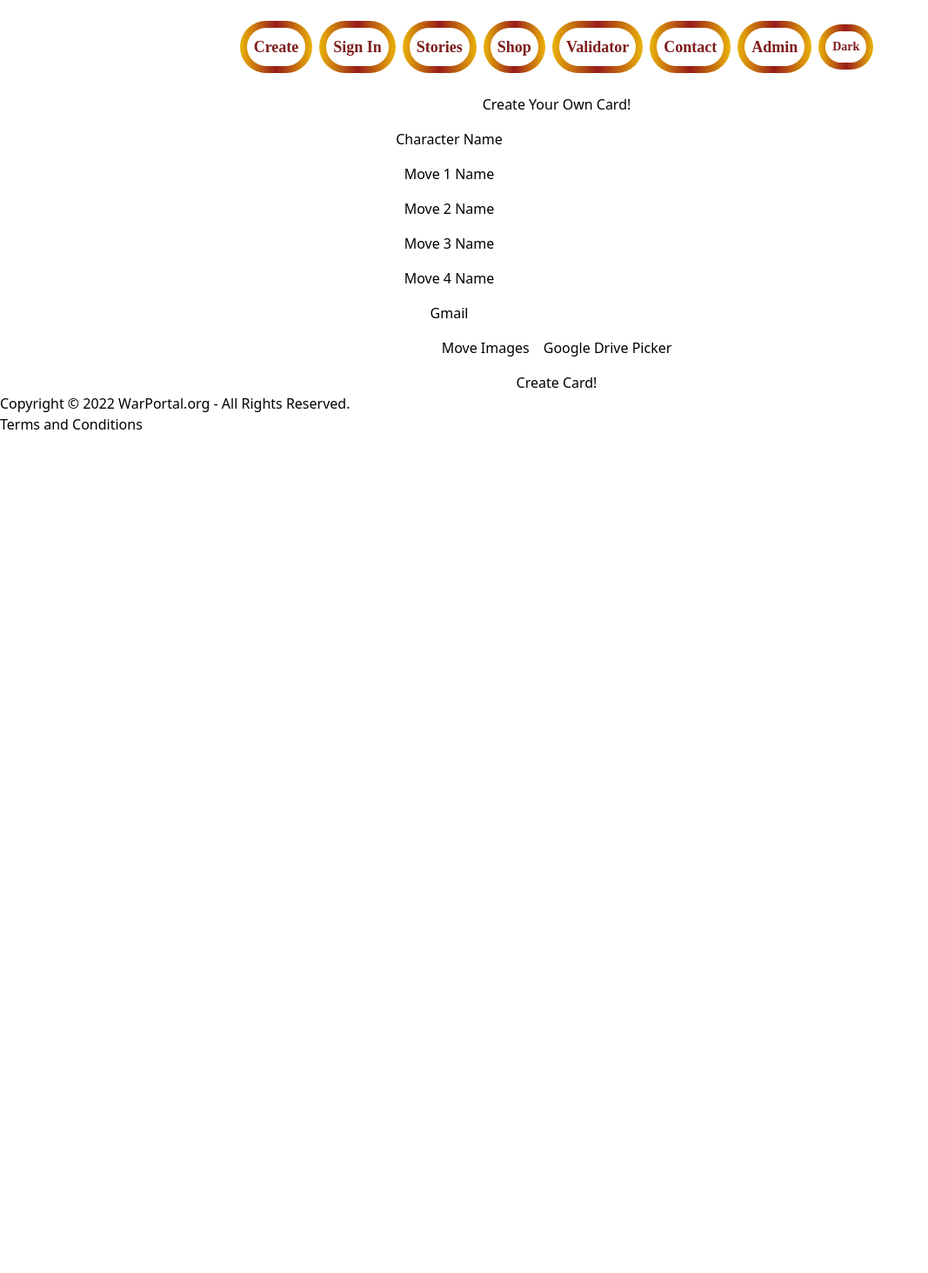
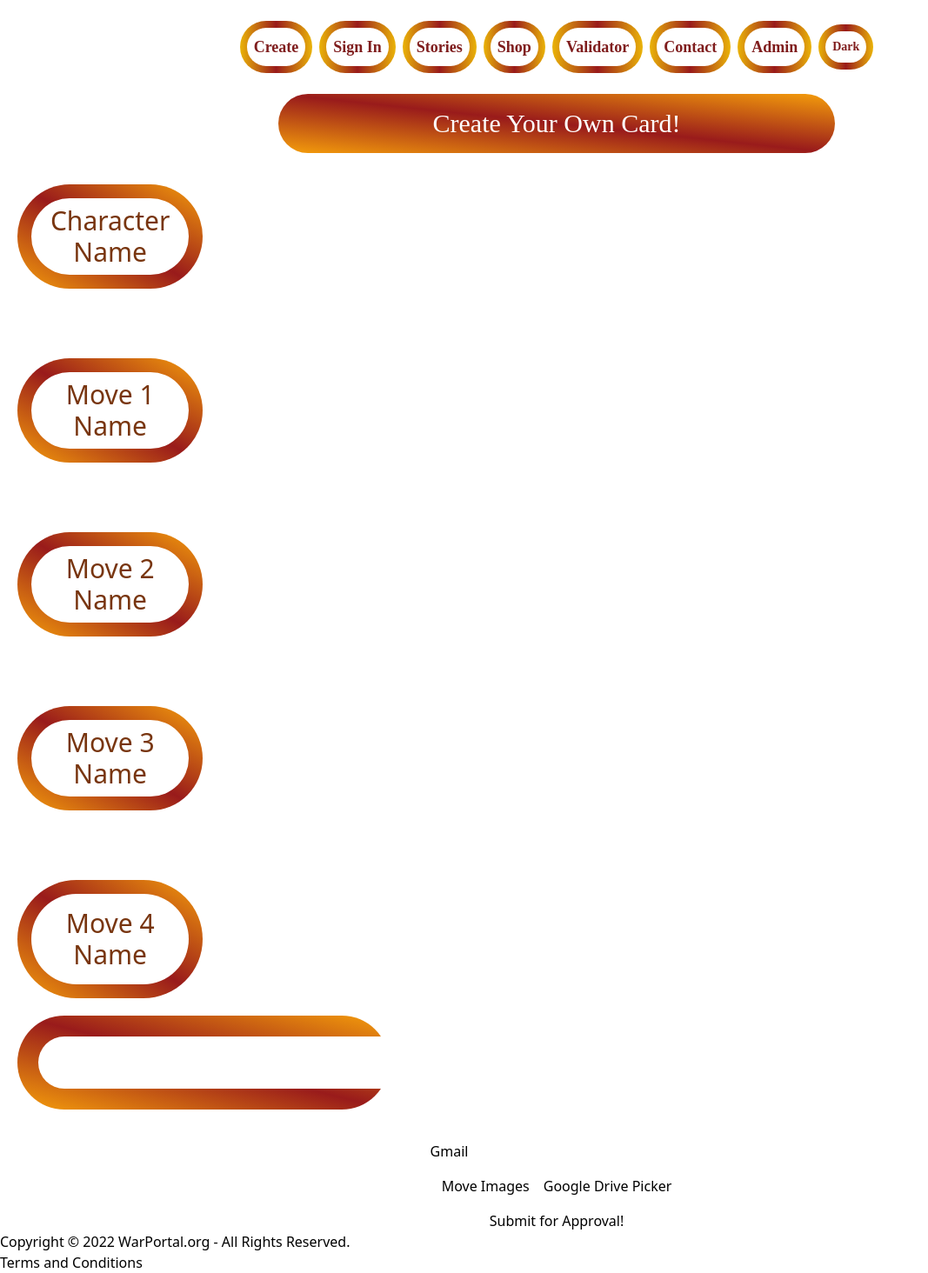
Before and after one commit to GithubWarPortal/GithubWarPortal, a React (Vite) app in the folder WarPortal/client/: page /Create in a window 1280 px wide. Shown: the whole page at 87% size, without its empty margins (0-1067 px from the left). Before the commit the page ends 800 px from the top, so only its background shows below. Built offline with nearby package versions, Linux system fonts and the light colour scheme; a web font is replaced by a local one.

Commit message:
started working on styling
starting css for the card form page

```diff
--- a/WarPortal/client/src/components/Create.jsx
+++ b/WarPortal/client/src/components/Create.jsx
@@ -1,41 +1,83 @@
 export function Create() {
   return (
-    <><div class="text-center flex-col flex m-auto justify-center ">
-      <header class="">
+    <>
+      <div class="bg-white dark:bg-black text-center flex-col flex m-auto justify-center ">
+        <header class="lg:p-4 lg:m-auto lg:text-3xl lg:w-1/2 font-zen  rounded-full  bg-white bg-gradient-to-tr m-auto from-amber-500  via-red-800 to-amber-500 p-2  text-white mt-3  ">
           <h1>Create Your Own Card!</h1>
         </header>
         <section>
-        <form  class="flex flex-col gap-4 mt-4">
-          <label htmlFor="Character Name" class="">
+          <form class="flex flex-col gap-4 mt-4">
+            <section>
+              <label htmlFor="Character Name">
+                <div class="lg:p-4 m-2 mt-2 lg:m-5 lg:text-3xl lg:w-1/6 w-1/3 rounded-full bg-gradient-to-tr  from-amber-500   via-red-800  to-amber-500 p-1 text-white hover:from-red-800 hover:via-amber-500 hover:to-red-800 ">
+                  <h1 class="p-2 bg-white rounded-full dark:bg-black text-amber-900 dark:text-amber-400">
                     Character Name
-            <input type="text" class="ml-4"></input>
+                  </h1>
+                </div>
               </label>
-          <label htmlFor="Move 1 Name" class="">
+              <input type="text" class=""></input>
+            </section>
+            <section>
+              {" "}
+              <label htmlFor="Move 1 Name">
+                <div class="lg:p-4 m-2 mt-2 lg:m-5 lg:text-3xl lg:w-1/6 w-1/3 rounded-full bg-gradient-to-tr  from-amber-500   via-red-800  to-amber-500 p-1 text-white hover:from-red-800 hover:via-amber-500 hover:to-red-800 ">
+                  <h1 class="p-2 bg-white rounded-full dark:bg-black text-amber-900 dark:text-amber-400">
                     Move 1 Name
-            <input type="text" class="ml-4"></input>
+                  </h1>
+                </div>
               </label>
-          <label htmlFor="Move 2 Name" class="">
+              <input type="text" class=""></input>
+            </section>
+            <section>
+              {" "}
+              <label htmlFor="Move 2 Name">
+                <div class="lg:p-4 m-2 mt-2 lg:m-5 lg:text-3xl lg:w-1/6 w-1/3 rounded-full bg-gradient-to-tr  from-amber-500   via-red-800  to-amber-500 p-1 text-white hover:from-red-800 hover:via-amber-500 hover:to-red-800 ">
+                  <h1 class="p-2 bg-white rounded-full dark:bg-black text-amber-900 dark:text-amber-400">
                     Move 2 Name
-            <input type="text" class="ml-4"></input>
+                  </h1>
+                </div>
               </label>
-          <label htmlFor="Move 3 Name" class="">
+              <input type="text" class=""></input>
+            </section>
+            <section>
+              {" "}
+              <label htmlFor="Move 3 Name">
+                <div class="lg:p-4 m-2 mt-2 lg:m-5 lg:text-3xl lg:w-1/6 w-1/3 rounded-full bg-gradient-to-tr  from-amber-500   via-red-800  to-amber-500 p-1 text-white hover:from-red-800 hover:via-amber-500 hover:to-red-800 ">
+                  <h1 class="p-2 bg-white rounded-full dark:bg-black text-amber-900 dark:text-amber-400">
                     Move 3 Name
-            <input type="text" class="ml-4"></input>
+                  </h1>
+                </div>
               </label>
-          <label htmlFor="Move 4 Name" class="">
+              <input type="text" class=""></input>
+            </section>
+
+            <section>
+              {" "}
+              <label htmlFor="Move 4 Name">
+                <div class="lg:p-4 m-2 mt-2 lg:m-5 lg:text-3xl lg:w-1/6 w-1/3 rounded-full bg-gradient-to-tr  from-amber-500   via-red-800  to-amber-500 p-1 text-red-900 hover:from-red-800 hover:via-amber-500 hover:to-red-800 ">
+                  <h1 class="p-2 bg-white rounded-full dark:bg-black text-amber-900 dark:text-amber-400  lg:p-4">
                     Move 4 Name
-            <input type="text" class="ml-4"></input>
+                  </h1>
+                </div>
+
               </label>
+                              <div class=" m-2 mt-2 lg:m-5 lg:text-3xl lg:w-1/3 w-1/3 rounded-full bg-gradient-to-tr  from-amber-500   via-red-800  to-amber-500 p-1 text-red-900 hover:from-red-800 hover:via-amber-500 hover:to-red-800 ">
+    <input
+              class="  dark:bg-black bg-white text-center placeholder-red-800 lg:p-3 mt-2 lg:m-5 lg:text-3xl rounded-full"
+              ></input></div>
+            </section>
             <label htmlFor="Gmail" class="">
               Gmail
               <input type="email" class="ml-4"></input>
             </label>
-          <label htmlFor="Move Images" class="">Move Images
+            <label htmlFor="Move Images" class="">
+              Move Images
               <button class="ml-4">Google Drive Picker</button>
             </label>
-          <input type="submit" value="Create Card!" class=""></input>
+            <input type="submit" value="Submit for Approval!" class=""></input>
           </form>
-      </section></div>
+        </section>
+      </div>
     </>
   );
 }
```
Lines whose indentation alone changed are shown as unchanged.
